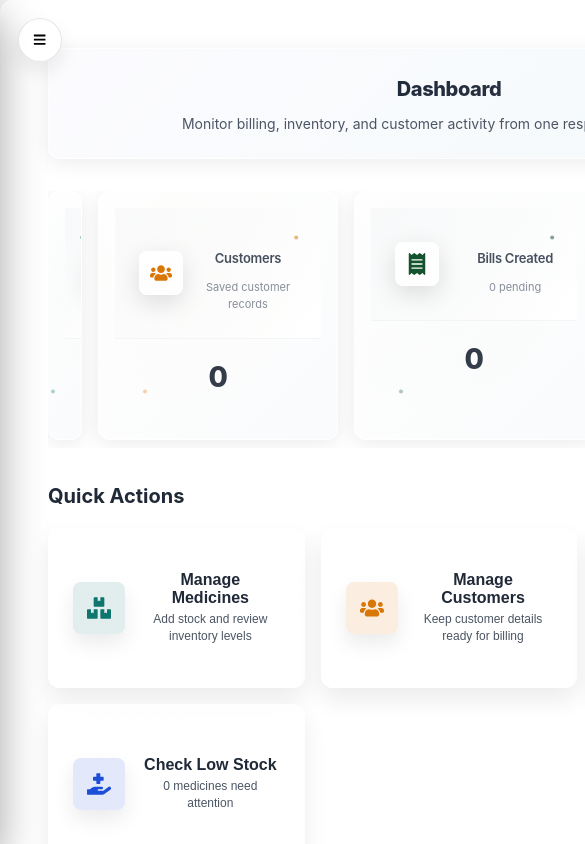
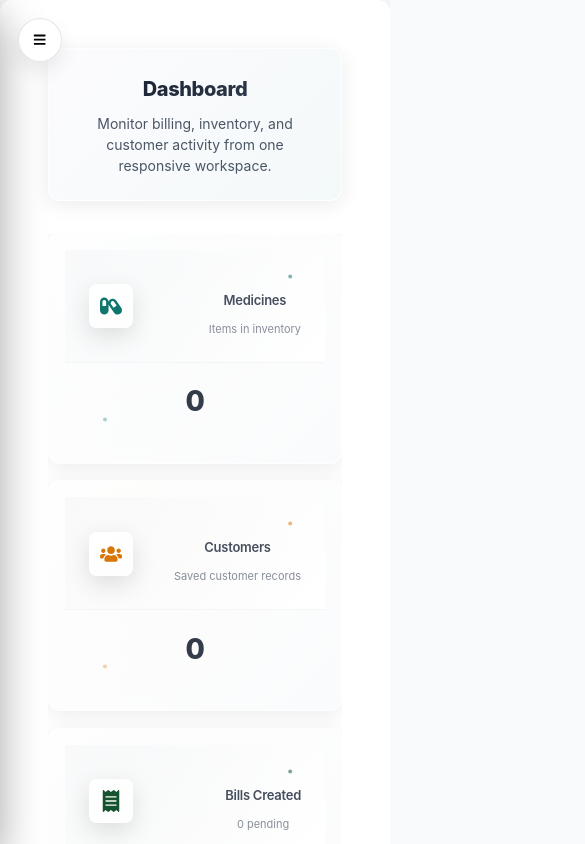
Before and after one commit to santhosh-kumar-0/MEDICAL-BILLING-SYSTEM, a React app: page /#/login in a window 390 px wide. Both pictures are taken after typing "name@example.com", "Sample123" into the empty fields and a click on the button "Sign In". Shown: the top 844 px of the page, 585 px wide, since content can reach past the window. Built offline with nearby package versions, Linux system fonts and the light colour scheme; the HTML template or start-up script is replaced by a standard one.

Commit message:
update changes

```diff
--- a/src/styles/main.css
+++ b/src/styles/main.css
@@ -111,6 +111,14 @@ body {
   background: rgba(255, 255, 255, 0.95);
 }
 
+.mobile-sidebar-backdrop {
+  position: fixed;
+  inset: 0;
+  background: rgba(0, 0, 0, 0.45);
+  z-index: 1050;
+  cursor: pointer;
+}
+
 .page-content {
   padding: var(--spacing-xl);
   animation: fadeIn 0.5s ease;
@@ -385,15 +393,11 @@ body {
 }
 .dashboard-stats-grid {
   display: grid;
-  grid-auto-flow: column;
-  grid-auto-columns: minmax(240px, 1fr);
+  grid-template-columns: repeat(auto-fit, minmax(240px, 1fr));
   gap: var(--spacing-lg);
   margin-bottom: var(--spacing-xl);
   align-items: stretch;
   grid-auto-rows: 1fr;
-  overflow-x: auto;
-  padding-bottom: var(--spacing-sm);
-  scroll-snap-type: x mandatory;
 }
 
 .dashboard-stats-grid > * {
@@ -659,15 +663,11 @@ body {
 
 .dashboard-stats-grid {
   display: grid;
-  grid-auto-flow: column;
-  grid-auto-columns: minmax(240px, 1fr);
+  grid-template-columns: repeat(auto-fit, minmax(240px, 1fr));
   gap: var(--spacing-lg);
   margin-bottom: var(--spacing-xl);
   align-items: stretch;
   grid-auto-rows: 1fr;
-  overflow-x: auto;
-  padding-bottom: var(--spacing-sm);
-  scroll-snap-type: x mandatory;
 }
 
 .dashboard-stats-grid > * {
@@ -1184,9 +1184,13 @@ body {
 /* Responsive Dashboard Cards */
 @media (max-width: 768px) {
   .dashboard-stats-grid {
+    display: grid;
     grid-template-columns: 1fr;
     gap: var(--spacing-md);
     max-width: 100%;
+    overflow-x: hidden;
+    grid-auto-flow: row;
+    grid-auto-columns: auto;
   }
 
   .dashboard-card {
@@ -1770,8 +1774,12 @@ body {
 
 /* ===== RESPONSIVE ===== */
 @media (max-width: 1024px) {
-  .sidebar {
+  .sidebar.collapsed {
     width: 80px;
+  }
+
+  .sidebar.expanded {
+    width: 280px;
   }
 
   .sidebar .menu-label,
@@ -1779,10 +1787,6 @@ body {
     display: none;
   }
 
-  .main-content {
-    margin-left: 80px;
-  }
-
   .menu-item {
     justify-content: center;
     padding: var(--spacing-sm);
```
